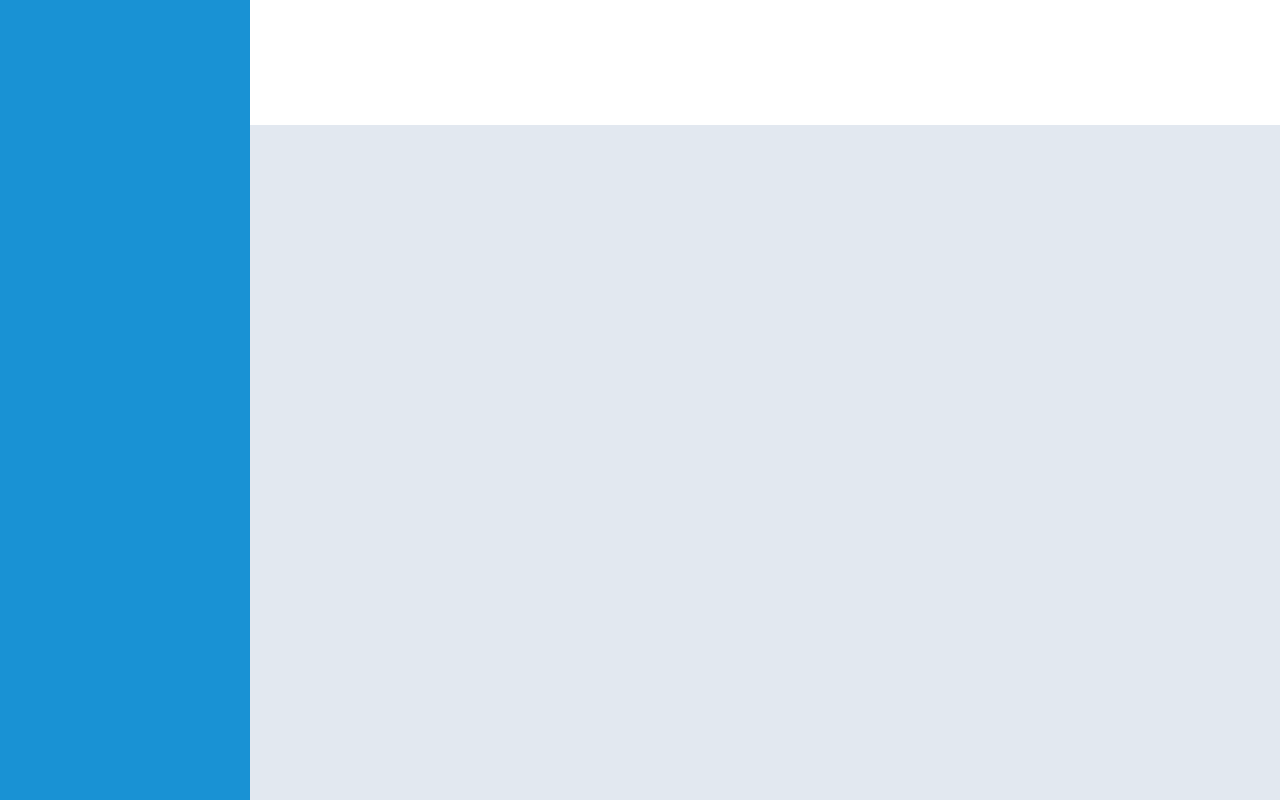
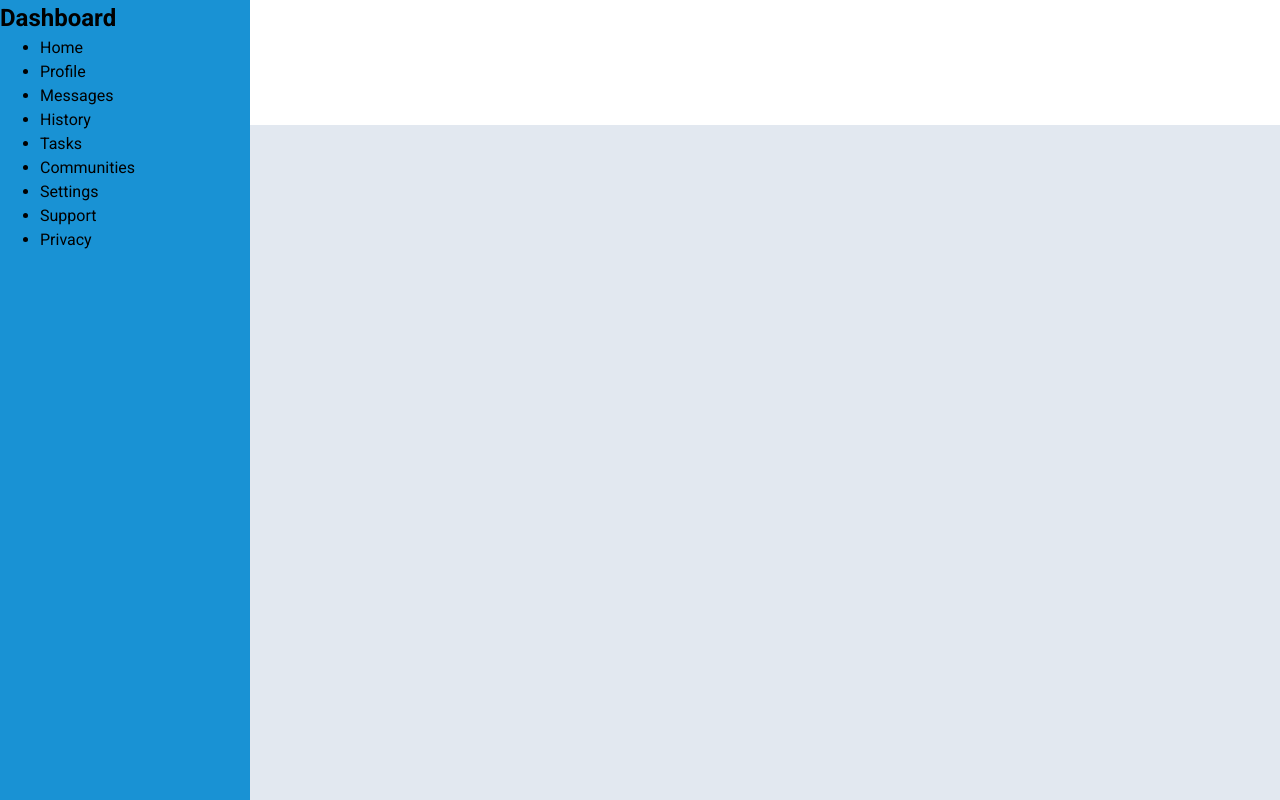
Before and after one commit to cwilliams0926/admin-dashboard, a plain HTML site: page index.html in a window 1280 px wide. Drawn offline with Linux system fonts and the light colour scheme.

Commit message:
Add content to sidebar

```diff
--- a/index.html
+++ b/index.html
@@ -14,7 +14,24 @@
 
   </header>
   <aside class="sidebar">
-
+    <h1>Dashboard</h1>
+    <nav class="main-nav">
+      <ul>
+        <li>Home</li>
+        <li>Profile</li>
+        <li>Messages</li>
+        <li>History</li>
+        <li>Tasks</li>
+        <li>Communities</li>
+      </ul>
+    </nav>
+    <nav class="secondary-nav">
+      <ul>
+        <li>Settings</li>
+        <li>Support</li>
+        <li>Privacy</li>
+      </ul>
+    </nav>
   </aside>
   <main>
 
```
